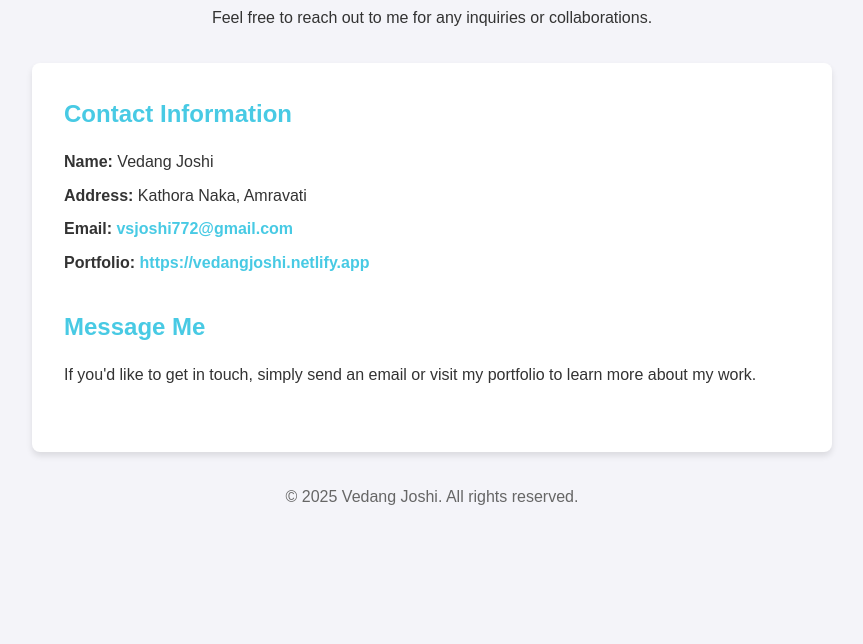
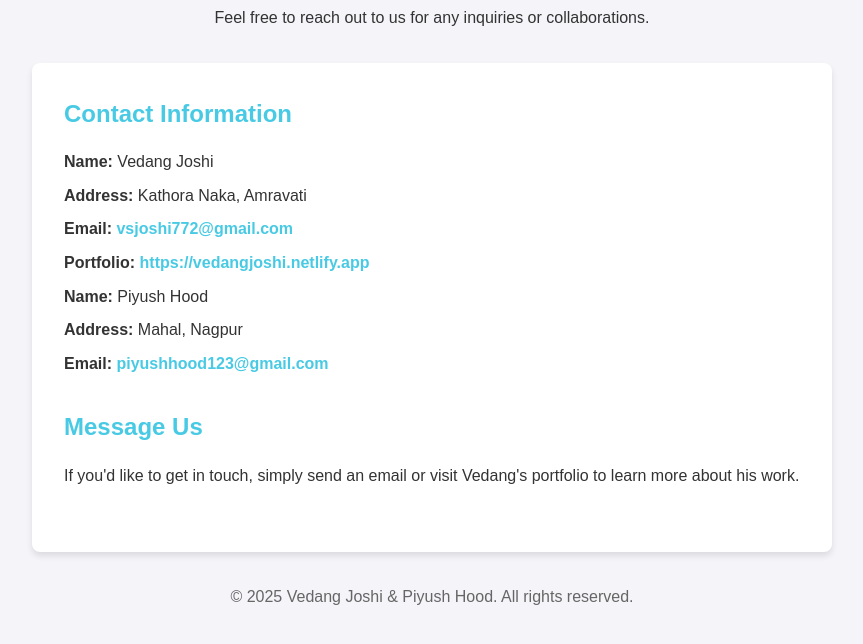
Before and after one commit to vedangj72/PrivacyActions, a plain HTML site: page contact_us.html in a window 1280 px wide. Shown: the part 70-714 px from the top of the page, without its empty margins (208-1071 px from the left). Drawn offline with Linux system fonts and the light colour scheme.

Commit message:
Contact details updated

```diff
--- a/contact_us.html
+++ b/contact_us.html
@@ -3,9 +3,9 @@
 <head>
     <meta charset="UTF-8">
     <meta name="viewport" content="width=device-width, initial-scale=1.0">
-    <meta name="description" content="Contact information for Vedang Joshi.">
+    <meta name="description" content="Contact information for Vedang Joshi and Piyush Hood.">
     <meta name="author" content="Vedang Joshi">
-    <title>Contact Us - Vedang Joshi</title>
+    <title>Contact Us - Vedang Joshi & Piyush Hood</title>
     <style>
         /* General Reset */
         * {
@@ -128,7 +128,7 @@
 <body>
     <header>
         <h1>Contact Us</h1>
-        <p>Feel free to reach out to me for any inquiries or collaborations.</p>
+        <p>Feel free to reach out to us for any inquiries or collaborations.</p>
     </header>
 
     <main>
@@ -140,16 +140,21 @@
                 <li><strong>Email:</strong> <a href="mailto:vsjoshi772@gmail.com">vsjoshi772@gmail.com</a></li>
                 <li><strong>Portfolio:</strong> <a href="https://vedangjoshi.netlify.app" target="_blank">https://vedangjoshi.netlify.app</a></li>
             </ul>
+            <ul>
+                <li><strong>Name:</strong> Piyush Hood</li>
+                <li><strong>Address:</strong> Mahal, Nagpur</li>
+                <li><strong>Email:</strong> <a href="mailto:piyushhood123@gmail.com">piyushhood123@gmail.com</a></li>
+            </ul>
         </section>
 
         <section>
-            <h2>Message Me</h2>
-            <p>If you'd like to get in touch, simply send an email or visit my portfolio to learn more about my work.</p>
+            <h2>Message Us</h2>
+            <p>If you'd like to get in touch, simply send an email or visit Vedang's portfolio to learn more about his work.</p>
         </section>
     </main>
 
     <footer>
-        <p>&copy; 2025 Vedang Joshi. All rights reserved.</p>
+        <p>&copy; 2025 Vedang Joshi & Piyush Hood. All rights reserved.</p>
     </footer>
 </body>
 </html>
```
